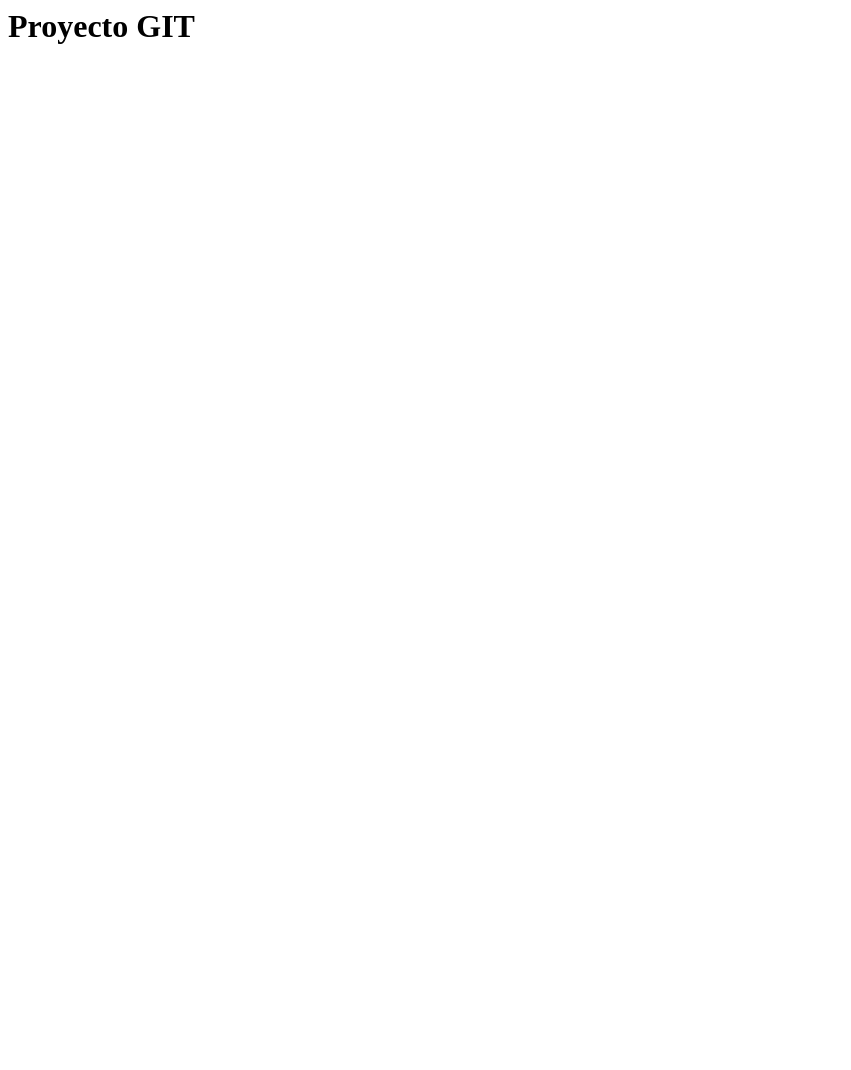
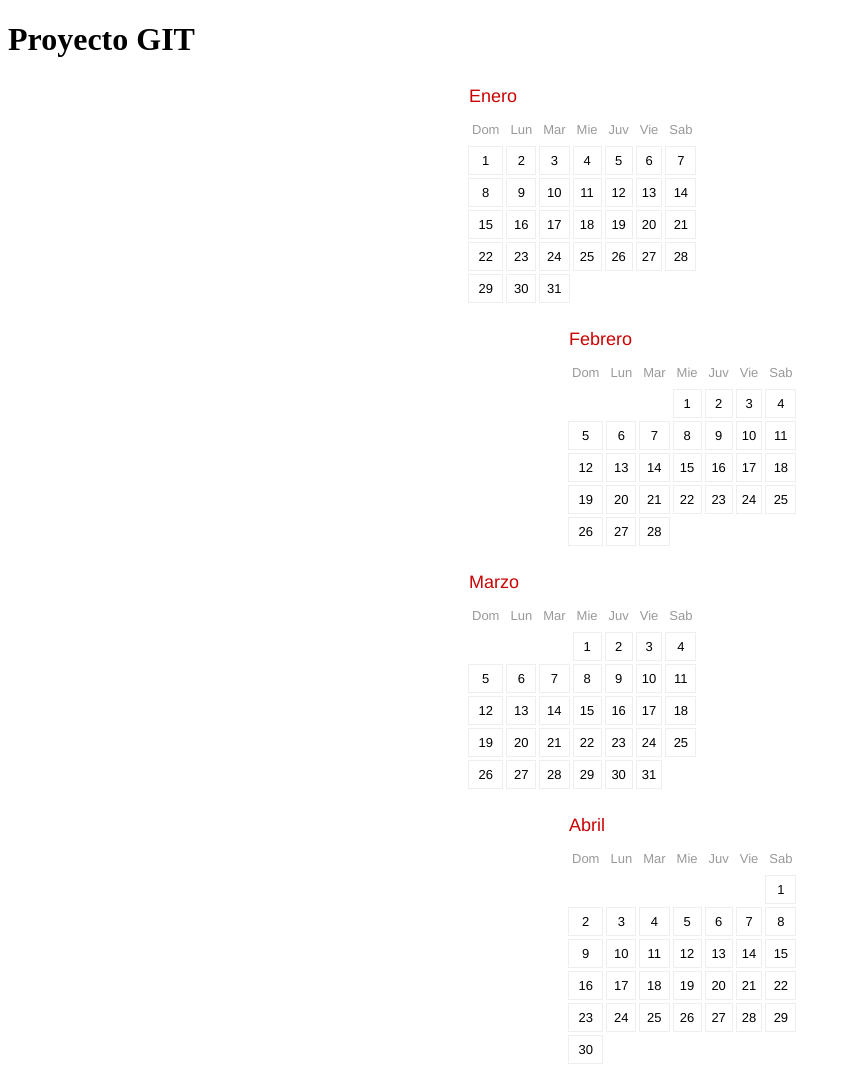
Before and after one commit to faseneo/tallergit, a plain HTML site: page index.html in a window 1280 px wide. Shown: the top 1070 px of the page, without its empty margins (0-851 px from the left). Before the commit the page ends 800 px from the top, so only its background shows below. Drawn offline with Linux system fonts and the light colour scheme.

Commit message:
Agrego archivos js y ccs de calendario y modifico index

```diff
--- /dev/null
+++ b/css/style.css
@@ -0,0 +1,40 @@
+div.mes {
+  margin: 0 auto;
+  width: 250px;
+  position: relative;
+}
+
+div.mes:nth-child(odd) {
+  right: 50px;
+}
+
+div.mes:nth-child(even) {
+  left: 50px;
+}
+
+div.mes th,
+div.mes td,
+div.mes caption {
+  font: normal 13px "Helvetica Neue", Helvetica, Arial, sans-serif;
+  padding: 6px 4px;
+}
+
+.tabla_mes {
+  border-spacing: 3px;
+  empty-cells: hide;
+}
+
+div.mes td {
+  text-align: center;
+  border: 1px solid #eee;
+}
+
+div.mes th {
+  color: #999;
+}
+
+div.mes caption.titulo {
+  text-align: left;
+  font-size: 18px;
+  color: #c00;
+}
--- a/index.html
+++ b/index.html
@@ -1,8 +1,12 @@
+<!DOCTYPE html>
 <html>
 	<head>
+		<meta charset="utf-8">
 		<title>proyecto git </title>
+		<link rel="stylesheet" href="css/style.css">
 	</head>
 	<body>
 		<h1>Proyecto GIT</h1>
+		<script src="js/main.js"></script>
 	</body>
 </html>
--- /dev/null
+++ b/js/main.js
@@ -0,0 +1,65 @@
+var mes_text = ["Enero", "Febrero", "Marzo", "Abril", "Mayo", "Junio", "Julio", "Agosto", "Septiembre", "Octubre", "Noviembre", "Diciembre"];
+
+var dia_text = ["Dom", "Lun", "Mar", "Mie", "Juv", "Vie", "Sab"];
+
+estructurar();
+
+function estructurar() {
+  for (m = 0; m <= 11; m++) {
+    //Mes
+    let mes = document.createElement("DIV");
+    mes.className = "mes";
+    document.body.appendChild(mes);
+    //Tabla
+    let tabla_mes = document.createElement("TABLE");
+    tabla_mes.className = "tabla_mes";
+    mes.appendChild(tabla_mes);
+    //Título
+    let titulo = document.createElement("CAPTION");
+    titulo.className = "titulo";
+    titulo.innerText = mes_text[m];
+    tabla_mes.appendChild(titulo);
+    //Cabecera
+    let cabecera = document.createElement("THEAD");
+    tabla_mes.appendChild(cabecera);
+    let fila = document.createElement("TR");
+    cabecera.appendChild(fila);
+    for (d = 0; d < 7; d++) {
+      let dia = document.createElement("TH");
+      dia.innerText = dia_text[d];
+      fila.appendChild(dia);
+    }
+    //Cuerpo
+    let cuerpo = document.createElement("TBODY");
+    tabla_mes.appendChild(cuerpo);
+    for (f = 0; f < 6; f++) {
+      let fila = document.createElement("TR");
+      cuerpo.appendChild(fila);
+      for (d = 0; d < 7; d++) {
+        let dia = document.createElement("TD");
+        dia.innerText = "";
+        fila.appendChild(dia);
+      }
+    }
+  }
+}
+
+numerar();
+
+function numerar() {
+  for (i = 1; i < 366; i++) {
+    let fecha = fechaPorDia(2017, i);
+    let mes = fecha.getMonth();
+    let select_tabla = document.getElementsByClassName('tabla_mes')[mes];
+    let dia = fecha.getDate()
+    let dia_semana = fecha.getDay();
+    if (dia == 1) {var sem = 0;}
+    select_tabla.children[2].children[sem].children[dia_semana].innerText = dia;
+    if (dia_semana == 6) { sem = sem + 1; }
+  }
+}
+
+function fechaPorDia(ano, dia) {
+  var date = new Date(ano, 0);
+  return new Date(date.setDate(dia));
+}
```
